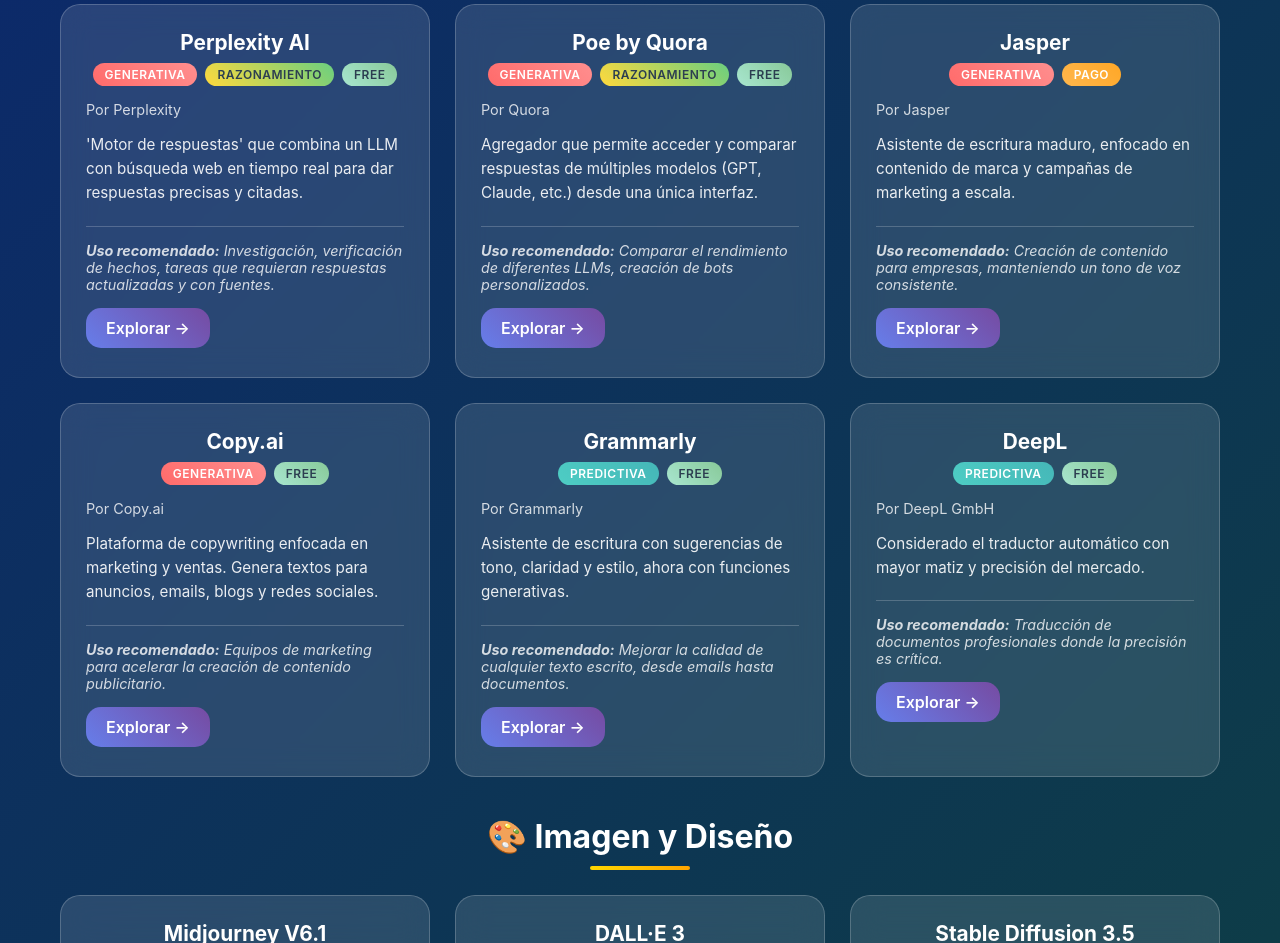
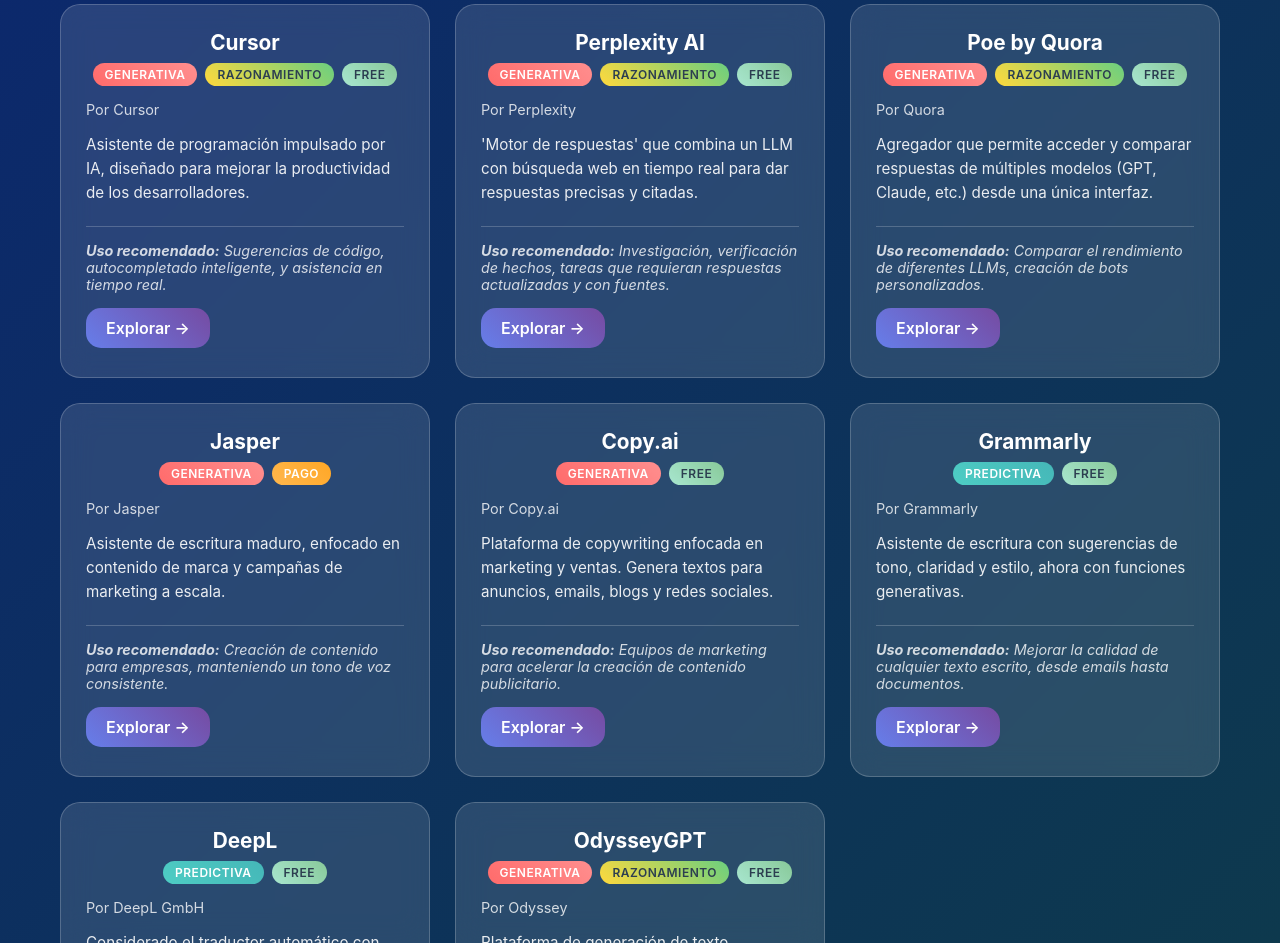
Before and after one commit to HX-MLuquez/IApedia, a plain HTML site: page index.html in a window 1280 px wide. Shown: the part 1857-2800 px from the top of the page. Drawn offline with Linux system fonts and the light colour scheme.

Commit message:
add more ia list

```diff
--- a/index.html
+++ b/index.html
@@ -512,16 +512,22 @@
         .header h1 {
           font-size: 2.5rem;
         }
+        .header-content p {
+          display: none;
+        }
         .tools-grid {
           grid-template-columns: 1fr;
         }
         .filter-bar {
-          justify-content: flex-start;
+          justify-content: center;
           overflow-x: auto;
           padding-bottom: 10px;
         }
         .search-bar {
           margin: 0 auto 20px auto;
+        }
+        .footer-container {
+          padding: 0 1rem !important;
         }
       }
 
@@ -609,7 +615,17 @@
     </div>
     <footer class="footer">
       <div class="footer-container" style="text-align: center; padding: 20px 0">
-        <p>🚀 IAs 2025 - Todos los derechos reservados</p>
+        <div
+          style="display: flex; align-items: center; justify-content: center"
+        >
+          <img
+            src="public/iab.png"
+            alt="IApedia 2025 Logo"
+            style="width: 40px; height: 40px; border-radius: 50%; margin: 1rem"
+          />
+          <p>IApedia 2025 - Todos los derechos reservados</p>
+        </div>
+
         <a
           href="https://www.linkedin.com/in/mauricio-gast%C3%B3n-l%C3%BAquez-aaa78571/"
           class="author-info"
@@ -741,6 +757,19 @@
           link: "https://github.com/features/copilot",
         },
         {
+          name: "Cursor",
+          creator: "Cursor",
+          category: "texto",
+          type: "G",
+          reasoning: true,
+          pricing: "freemium",
+          description:
+            "Asistente de programación impulsado por IA, diseñado para mejorar la productividad de los desarrolladores.",
+          usage:
+            "Sugerencias de código, autocompletado inteligente, y asistencia en tiempo real.",
+          link: "https://cursor.so",
+        },
+        {
           name: "Perplexity AI",
           creator: "Perplexity",
           category: "texto",
@@ -818,7 +847,19 @@
             "Traducción de documentos profesionales donde la precisión es crítica.",
           link: "https://deepl.com",
         },
-
+        {
+          name: "OdysseyGPT",
+          creator: "Odyssey",
+          category: "texto",
+          type: "G",
+          reasoning: true,
+          pricing: "freemium",
+          description:
+            "Plataforma de generación de texto impulsada por IA, especializada en narrativa y contenido creativo.",
+          usage:
+            "Creación de historias, guiones, y contenido creativo de alta calidad.",
+          link: "https://odysseygpt.com",
+        },
         // Imagen
         {
           name: "Midjourney V6.1",
@@ -950,6 +991,19 @@
           link: "https://uizard.io",
         },
         {
+          name: "Magnific AI",
+          creator: "Magnific AI",
+          category: "imagen",
+          type: "G",
+          reasoning: false,
+          pricing: "freemium",
+          description:
+            "Plataforma de diseño gráfico impulsada por IA que ofrece herramientas avanzadas de edición y creación.",
+          usage:
+            "Diseño gráfico, creación de contenido visual, edición de imágenes.",
+          link: "https://magnific.ai",
+        },
+        {
           name: "WebWave",
           creator: "WebWave",
           category: "imagen",
@@ -1067,6 +1121,32 @@
             "Transcripción de entrevistas, subtitulado de videos, análisis de audio.",
           link: "https://openai.com/research/whisper",
         },
+        {
+          name: "Runway Gen-3",
+          creator: "Runway",
+          category: "video",
+          type: "G",
+          reasoning: false,
+          pricing: "freemium",
+          description:
+            "Más que un generador, es una suite de edición de video con IA para un control granular del movimiento y estilo.",
+          usage:
+            "Artistas visuales, cineastas, edición de video asistida por IA.",
+          link: "https://runwayml.com",
+        },
+        {
+          name: "KLING AI",
+          creator: "KLING",
+          category: "video",
+          type: "G",
+          reasoning: false,
+          pricing: "freemium",
+          description:
+            "Plataforma de creación de contenido de video impulsada por IA, con herramientas de edición avanzadas.",
+          usage:
+            "Creación de videos para redes sociales, marketing de contenido, y producción audiovisual.",
+          link: "https://kling.ai",
+        },
 
         // ML y Predictiva
         {
@@ -1132,7 +1212,7 @@
 
         const categories = {
           texto: { title: " Texto y Chat", tools: [] },
-          imagen: { title: "🎨 Imagen y Diseño", tools: [] },
+          imagen: { title: "🎨 Imagen, Diseño y Web", tools: [] },
           video: { title: "🎬 Video y Audio", tools: [] },
           ml: { title: "🤖 Machine Learning", tools: [] },
         };
```
